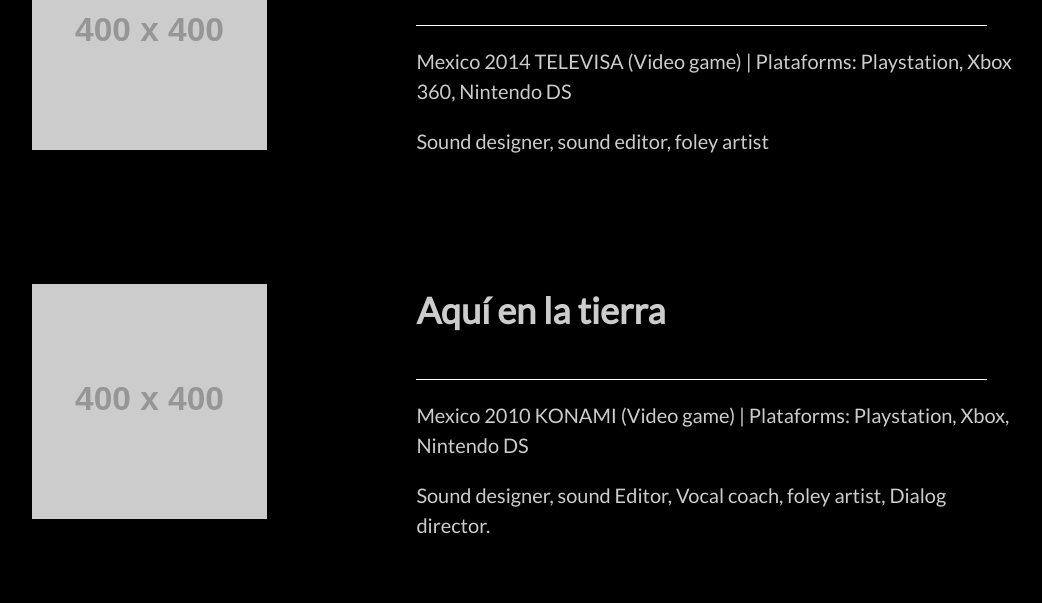
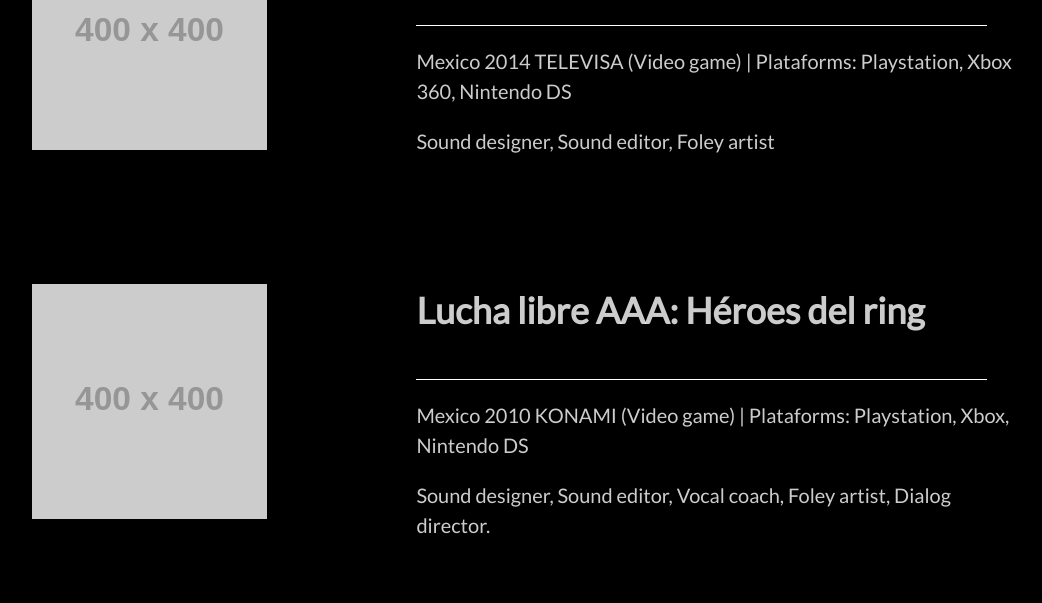
Before and after one commit to NohemiBarrera/obgr, a plain HTML site: page sound-designer.html in a window 1280 px wide. Shown: the part 443-1046 px from the top of the page, without its empty margins (118-1160 px from the left). Drawn offline with nearby package versions, Linux system fonts and the light colour scheme.

Commit message:
corrige titulo

```diff
--- a/sound-designer.html
+++ b/sound-designer.html
@@ -33,7 +33,7 @@
 							Mexico 2014 TELEVISA (Video game) | Plataforms: Playstation, Xbox 360, Nintendo DS
 						</p>
 						<p class="fw1 white-80">
-							Sound designer, sound editor, foley artist
+							Sound designer, Sound editor, Foley artist
             </p>
           </blockquote>
         </div>
@@ -42,17 +42,17 @@
 		<article class="bt bb bg-black tc pa4">
       <div class="flex flex-column flex-row-ns">
         <div class="pr3-ns mb4 mb0-ns w-40-ns flex justify-center items-center">
-          <img src="https://dummyimage.com/400x400/ffffff/000000&text=X" class="db w-50" alt="Aqui en la tierra">
+          <img src="https://dummyimage.com/400x400/ffffff/000000&text=X" class="db w-50" alt="Lucha libre AAA: Héores del ring">
         </div>
         <div class="w-100 w-60-ns pl3-ns">
-          <h4 class="f2 white-80 tl">Aquí en la tierra</h4>
+          <h4 class="f2 white-80 tl">Lucha libre AAA: Héroes del ring</h4>
           <div style="height: 1px;" class="bg-white w-80"></div>
           <blockquote class="ph0 mh0 measure f4 lh-copy tl">
             <p class="fw1 white-80">
 							Mexico 2010 KONAMI (Video game) | Plataforms: Playstation, Xbox, Nintendo DS
             </p>
 						<p class="fw1 white-80">
-							Sound designer, sound Editor, Vocal coach, foley artist, Dialog director.
+							Sound designer, Sound editor, Vocal coach, Foley artist, Dialog director.
             </p>
           </blockquote>
         </div>
```
